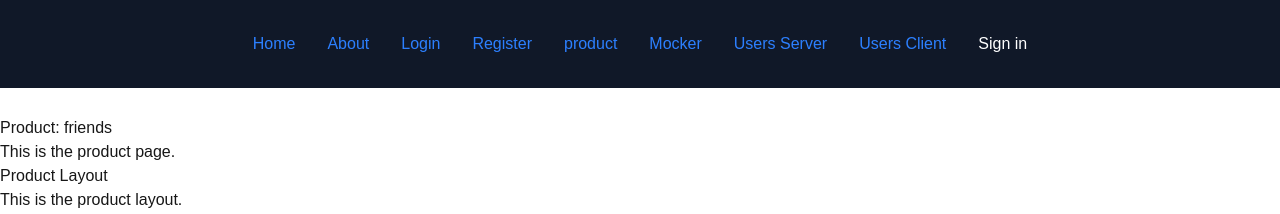
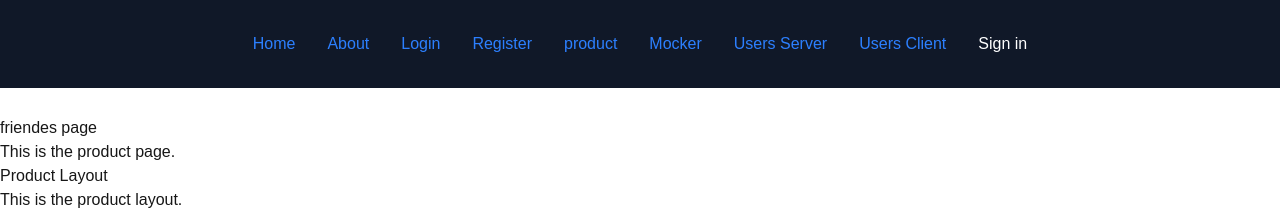
Before and after one commit to MogesBekele/nextjs, a Next.js app: page /products/friends in a window 1280 px wide. Shown: the top 214 px of the page. Built offline with nearby package versions, Linux system fonts and the light colour scheme; no server answers.

Commit message:
add the layout on the users component

```diff
--- /dev/null
+++ b/src/app/products/friends/page.tsx
@@ -0,0 +1,12 @@
+export default async function Product (){
+
+
+    return (
+        <div>
+            <h1>friendes page</h1>
+            <p>This is the product page.</p>
+        </div>
+    )
+}
+
+// dynamic route
--- /dev/null
+++ b/src/app/products/page.tsx
@@ -0,0 +1,10 @@
+export default async function Product() {
+    return (
+        <div>
+            <h1>Product: page</h1>
+            <p>This is the product page.</p>
+        </div>
+    )
+}
+
+// dynamic route
```
Also changed, not shown: src/app/products/layout.tsx (renamed from src/app/products/[id]/layout.tsx).
